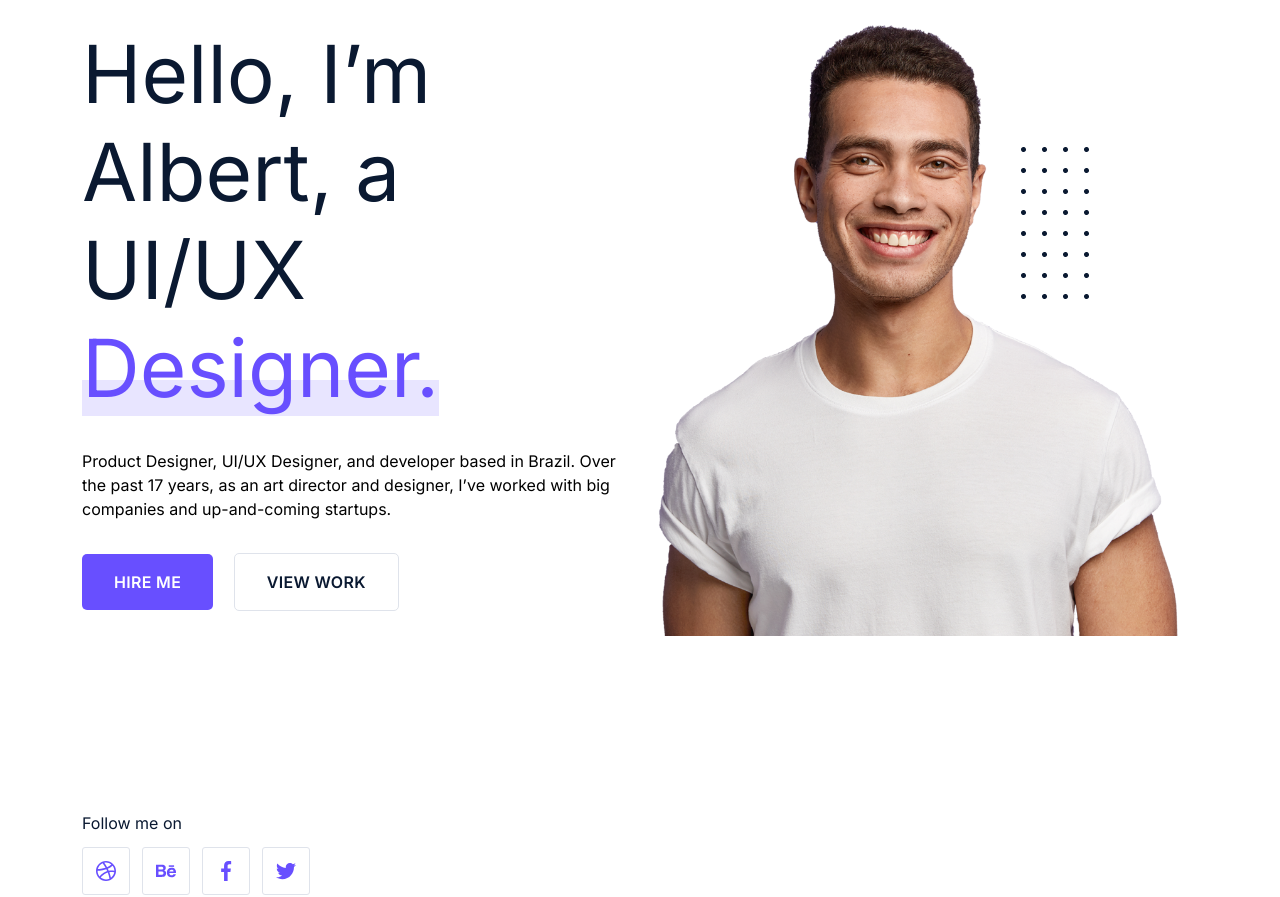
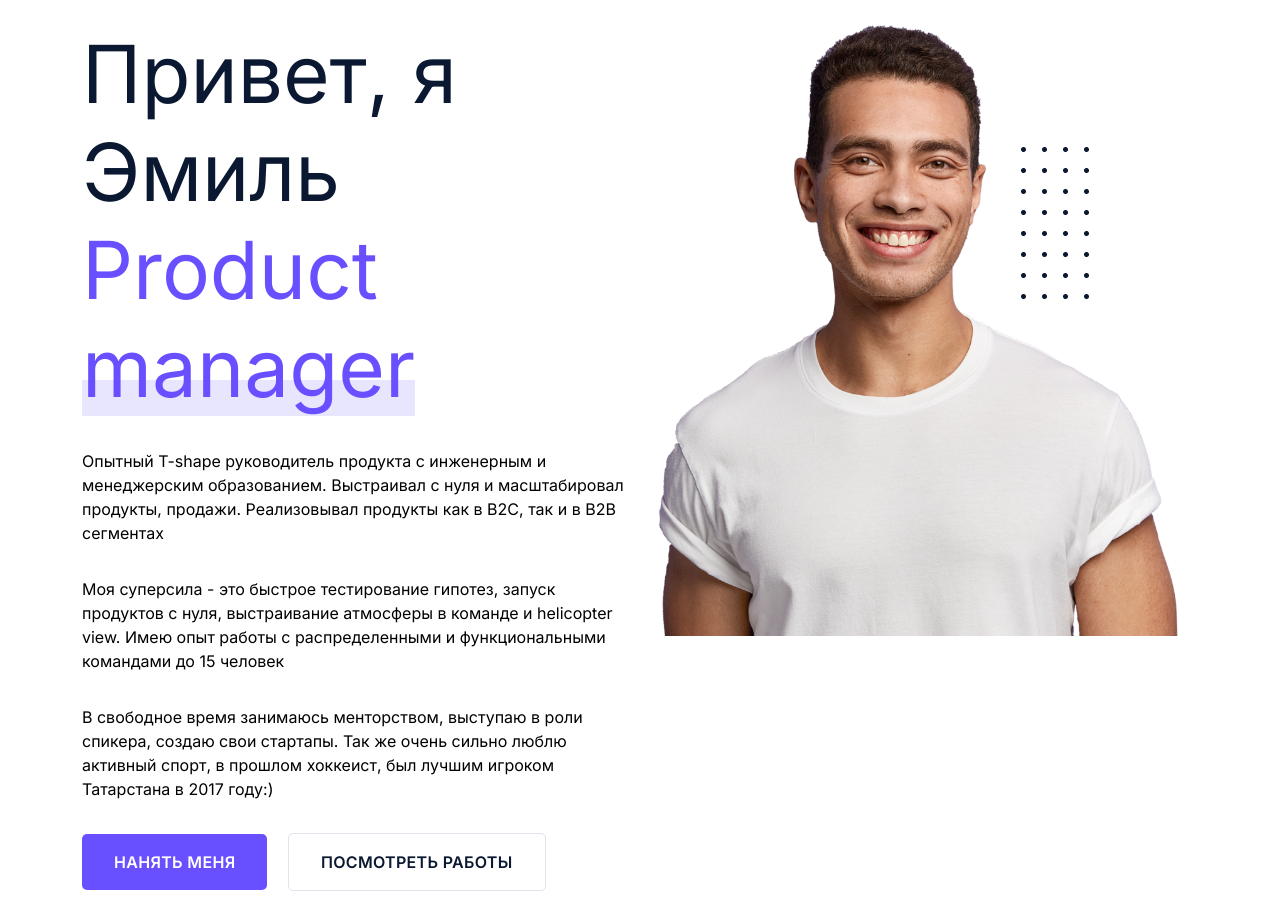
Before and after one commit to emilkharisov/ownsite, a website built with webpack: page index.html in a window 1280 px wide. Shown: the part 79-976 px from the top of the page. Built offline with nearby package versions, Linux system fonts and the light colour scheme.

Commit message:
Update index.html

```diff
--- a/index.html
+++ b/index.html
@@ -4,7 +4,7 @@
     <meta charset="UTF-8">
     <meta name="viewport" content="width=device-width, initial-scale=1.0">
     <meta http-equiv="X-UA-Compatible" content="ie=edge">
-    <title>Albert Personal Portfolio</title>
+    <title>Emil Personal Portfolio</title>
     <link rel="stylesheet" href="dist/main.css">
 </head>
 <body>
@@ -34,18 +34,20 @@
             <div class="row">
                 <div class="col-lg-6 order-2 order-lg-0">
                     <div class="banner-content-left">
-                        <h3 class="font-xl">Hello, I’m Albert, a UI/UX
-                            <span>Designer.</span>
+                        <h3 class="font-xl">Привет, я Эмиль
+                            <span>Product manager</span>
                         </h3>
-                        <p>Product Designer, UI/UX Designer, and developer based in Brazil. Over the past 17 years, as an art director and designer, I’ve worked with big companies and up-and-coming startups.</p>
-                            <a href="#" class="btn btn--primary">
-                                Hire Me
+                        <p>Опытный T-shape руководитель продукта с инженерным и менеджерским образованием. Выстраивал с нуля и масштабировал продукты, продажи. Реализовывал продукты как в B2C, так и в B2B сегментах</p>
+                        <p>Моя суперсила - это быстрое тестирование гипотез, запуск продуктов с нуля, выстраивание атмосферы в команде и helicopter view. Имею опыт работы с распределенными и функциональными командами до 15 человек</p>
+                        <p>В свободное время занимаюсь менторством, выступаю в роли спикера, создаю свои стартапы. Так же очень сильно люблю активный спорт, в прошлом хоккеист, был лучшим игроком Татарстана в 2017 году:)</p>
+                        <a href="#" class="btn btn--primary">
+                                Нанять меня
                             </a>
                             <a href="#" class="btn btn--secondary">
-                                View work
+                                Посмотреть работы
                             </a>
                             <div class="follow-content">
-                                <span>Follow me on</span>
+                                <span>Мои социальные сети</span>
                                 <div class="follow-content-social">
                                     <a href="#" class="social social-square">
                                         <svg width="20" height="20" viewBox="0 0 20 20" fill="none" xmlns="http://www.w3.org/2000/svg">
```
